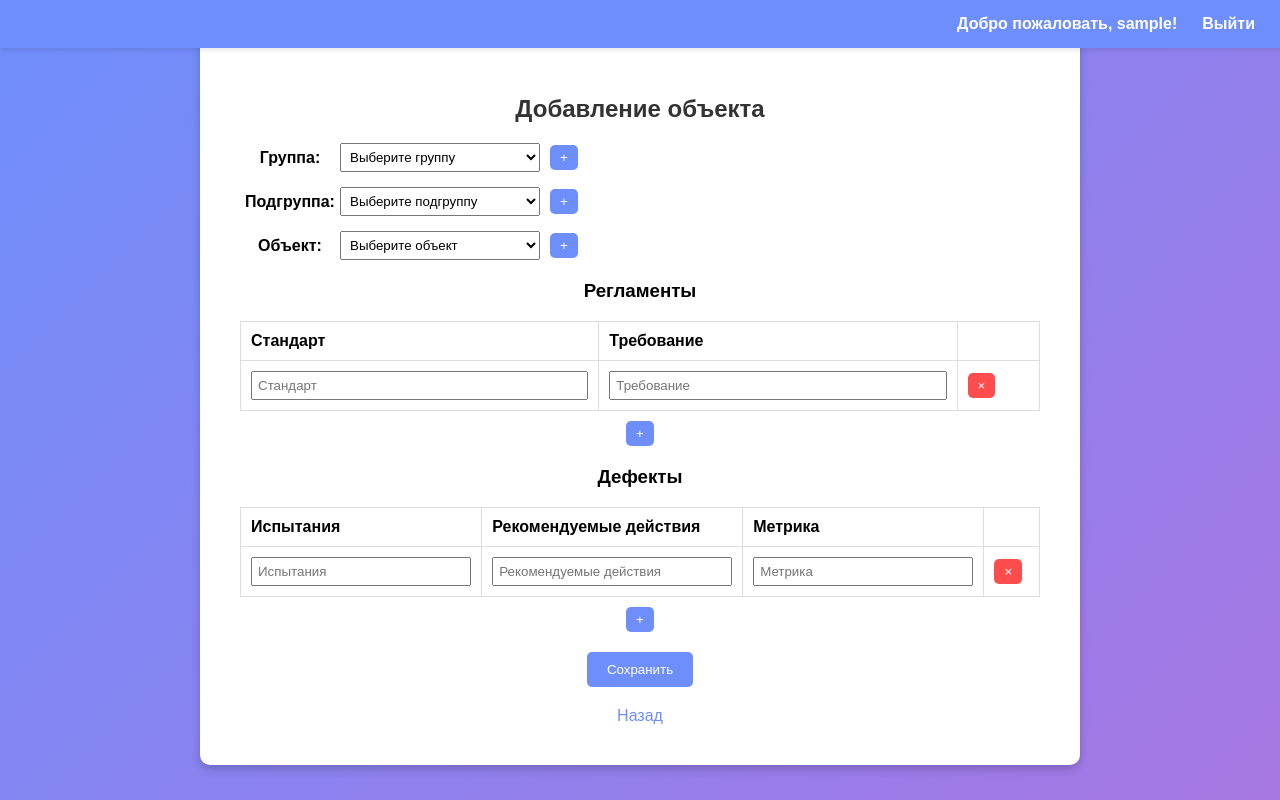
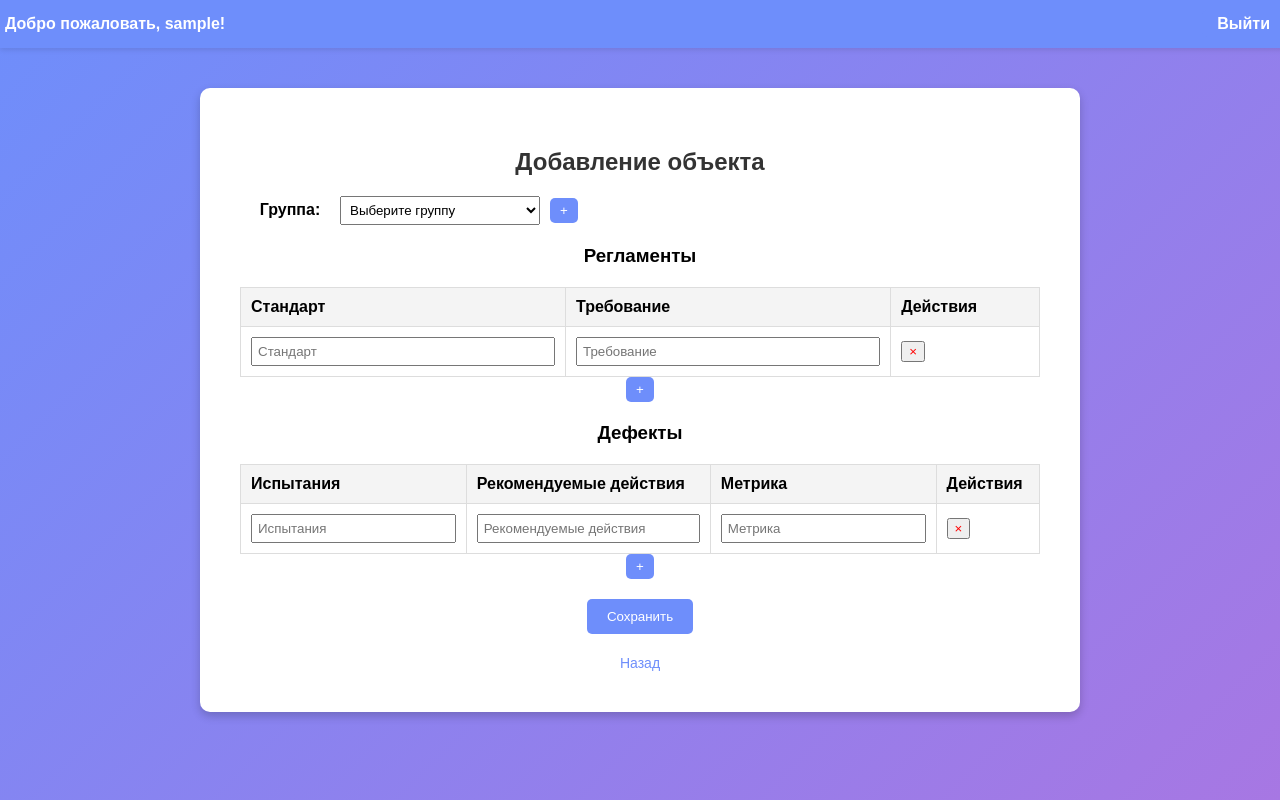
Before and after one commit to abletoburntheweb/kenergy, a Django app: page /edit-db/ in a window 1280 px wide. Run offline with Django 3.2, Linux system fonts and the light colour scheme; the visitor is signed in with stand-in values (Sample User, id 1).

Commit message:
update edit_db

```diff
--- a/kenergy/core/static/css/edit_db.css
+++ b/kenergy/core/static/css/edit_db.css
@@ -2,7 +2,7 @@
 
 .header {
     display: flex;
-    justify-content: flex-end;
+    justify-content: space-between;
     align-items: center;
     padding: 15px 5px;
     background-color: #6e8efb;
@@ -17,13 +17,6 @@
     box-shadow: 0 2px 5px rgba(0, 0, 0, 0.1);
 }
 
-.header-right {
-    display: flex;
-    align-items: center;
-    gap: 15px;
-    margin-right: 20px;
-}
-
 .welcome-message {
     font-size: 16px;
     font-weight: bold;
@@ -35,7 +28,7 @@
     text-decoration: none;
     font-size: 16px;
     font-weight: bold;
-    padding: 5px 10px;
+    padding: 5px 15px;
     border: none;
     border-radius: 5px;
     background-color: #6e8efb;
@@ -107,44 +100,29 @@ h2 {
     margin-top: 20px;
 }
 
-.table-container {
-    position: relative;
-}
-
 table {
     width: 100%;
     border-collapse: collapse;
-    margin-bottom: 10px;
+    margin-top: 20px;
 }
 
-table th,
-table td {
+table th, table td {
     padding: 10px;
     border: 1px solid #ddd;
     text-align: left;
 }
 
-table input {
+table th {
+    background-color: #f4f4f4;
+}
+
+.full-width-input {
     width: 100%;
     padding: 5px;
     box-sizing: border-box;
 }
 
-.remove-button {
-    background-color: #ff4d4d;
-    color: white;
-    border: none;
-    padding: 5px 10px;
-    border-radius: 5px;
-    cursor: pointer;
-    transition: background-color 0.3s ease;
-}
-
-.remove-button:hover {
-    background-color: #c83737;
-}
-
-.add-row-button {
+.add-row-btn {
     background-color: #6e8efb;
     color: white;
     border: none;
@@ -154,8 +132,18 @@ table input {
     transition: background-color 0.3s ease;
 }
 
-.add-row-button:hover {
+.add-row-btn:hover {
     background-color: #5a7de2;
+}
+
+.remove-row-btn {
+    color: red;
+    text-decoration: none;
+    cursor: pointer;
+}
+
+.remove-row-btn:hover {
+    text-decoration: underline;
 }
 
 .save-button {
@@ -175,13 +163,11 @@ table input {
 }
 
 .back-link {
-    display: block;
-    margin-top: 10px;
+    color: #6e8efb;
     text-decoration: none;
-    color: #6e8efb;
-    transition: color 0.3s ease;
+    font-size: 14px;
 }
 
 .back-link:hover {
-    color: #5a7de2;
+    text-decoration: underline;
 }
--- a/kenergy/core/static/js/add_object.js
+++ b/kenergy/core/static/js/add_object.js
@@ -1,44 +1,40 @@
 // core/static/js/add_object.js
 document.addEventListener('DOMContentLoaded', () => {
-    // Добавление строки в таблицу регламентов
+    const addRegulationButton = document.querySelector('#regulations-table + .add-row-btn');
     const regulationsTable = document.getElementById('regulations-table');
-    const addRegulationButton = document.querySelector('.section:nth-child(2) .add-row-button');
 
     addRegulationButton.addEventListener('click', () => {
         const newRow = `
             <tr>
-                <td><input type="text" name="standard" placeholder="Стандарт"></td>
-                <td><input type="text" name="requirement" placeholder="Требование"></td>
-                <td><button type="button" class="remove-button">×</button></td>
+                <td><input type="text" name="standard" placeholder="Стандарт" class="full-width-input"></td>
+                <td><input type="text" name="requirement" placeholder="Требование" class="full-width-input"></td>
+                <td><button type="button" class="remove-row-btn">×</button></td>
             </tr>
         `;
         regulationsTable.querySelector('tbody').insertAdjacentHTML('beforeend', newRow);
 
-        // Добавляем обработчик события для кнопки удаления
-        regulationsTable.querySelectorAll('.remove-button').forEach(button => {
+        regulationsTable.querySelectorAll('.remove-row-btn').forEach(button => {
             button.addEventListener('click', (e) => {
                 e.target.closest('tr').remove();
             });
         });
     });
 
-    // Добавление строки в таблицу дефектов
+    const addDefectButton = document.querySelector('#defects-table + .add-row-btn');
     const defectsTable = document.getElementById('defects-table');
-    const addDefectButton = document.querySelector('.section:nth-child(3) .add-row-button');
 
     addDefectButton.addEventListener('click', () => {
         const newRow = `
             <tr>
-                <td><input type="text" name="test" placeholder="Испытания"></td>
-                <td><input type="text" name="recommendation" placeholder="Рекомендуемые действия"></td>
-                <td><input type="number" name="metric" placeholder="Метрика"></td>
-                <td><button type="button" class="remove-button">×</button></td>
+                <td><input type="text" name="test" placeholder="Испытания" class="full-width-input"></td>
+                <td><input type="text" name="recommendation" placeholder="Рекомендуемые действия" class="full-width-input"></td>
+                <td><input type="number" name="metric" placeholder="Метрика" class="full-width-input"></td>
+                <td><button type="button" class="remove-row-btn">×</button></td>
             </tr>
         `;
         defectsTable.querySelector('tbody').insertAdjacentHTML('beforeend', newRow);
 
-        // Добавляем обработчик события для кнопки удаления
-        defectsTable.querySelectorAll('.remove-button').forEach(button => {
+        defectsTable.querySelectorAll('.remove-row-btn').forEach(button => {
             button.addEventListener('click', (e) => {
                 e.target.closest('tr').remove();
             });
--- a/kenergy/core/templates/core/edit_db.html
+++ b/kenergy/core/templates/core/edit_db.html
@@ -3,14 +3,13 @@
 <html lang="en">
 <head>
     <meta charset="UTF-8">
-    <meta name="viewport" content="width=device-width, initial-scale=1.0">
     <title>Добавление объекта</title>
     {% load static %}
-    <link rel="stylesheet" href="{% static 'css/edit_db.css' %}">
+    <link rel="stylesheet" href="{% static 'css/edit_db.css' %}?v=1">
+    <script src="https://code.jquery.com/jquery-3.6.0.min.js "></script>
 </head>
 <body>
     <div class="header">
-        <div class="header-right">
         <div class="welcome-message">
             Добро пожаловать, {{ request.user.username }}!
         </div>
@@ -18,11 +17,11 @@
             <a href="{% url 'logout' %}" class="btn-logout">Выйти</a>
         </div>
     </div>
-    </div>
 
     <div class="form-container">
         <h2>Добавление объекта</h2>
-        <form method="post" action="{% url 'save_object' %}">
+
+        <form method="post" action="{% url 'save_object' %}" id="edit-db-form">
             {% csrf_token %}
             <div class="form-group">
                 <label for="group">Группа:</label>
@@ -35,74 +34,48 @@
                 <button type="button" class="add-button">+</button>
             </div>
 
-            <div class="form-group">
-                <label for="subgroup">Подгруппа:</label>
-                <select id="subgroup" name="subgroup">
-                    <option value="">Выберите подгруппу</option>
-                    {% for subgroup in subgroups %}
-                        <option value="{{ subgroup.id_g }}">{{ subgroup.название }}</option>
-                    {% endfor %}
-                </select>
-                <button type="button" class="add-button">+</button>
-            </div>
-
-            <div class="form-group">
-                <label for="object">Объект:</label>
-                <select id="object" name="object">
-                    <option value="">Выберите объект</option>
-                    {% for obj in objects %}
-                        <option value="{{ obj.id_o }}">{{ obj.название }}</option>
-                    {% endfor %}
-                </select>
-                <button type="button" class="add-button">+</button>
-            </div>
-
             <div class="section">
                 <h3>Регламенты</h3>
-                <div class="table-container">
-                    <table id="regulations-table">
+                <table id="regulations-table" border="1">
                     <thead>
                         <tr>
                             <th>Стандарт</th>
                             <th>Требование</th>
-                                <th></th>
+                            <th>Действия</th>
                         </tr>
                     </thead>
                     <tbody>
                         <tr>
-                                <td><input type="text" name="standard" placeholder="Стандарт"></td>
-                                <td><input type="text" name="requirement" placeholder="Требование"></td>
-                                <td><button type="button" class="remove-button">×</button></td>
+                            <td><input type="text" name="standard" placeholder="Стандарт" class="full-width-input"></td>
+                            <td><input type="text" name="requirement" placeholder="Требование" class="full-width-input"></td>
+                            <td><button type="button" class="remove-row-btn">×</button></td>
                         </tr>
                     </tbody>
                 </table>
-                    <button type="button" class="add-row-button">+</button>
-                </div>
+                <button type="button" class="add-row-btn">+</button>
             </div>
 
             <div class="section">
                 <h3>Дефекты</h3>
-                <div class="table-container">
-                    <table id="defects-table">
+                <table id="defects-table" border="1">
                     <thead>
                         <tr>
                             <th>Испытания</th>
                             <th>Рекомендуемые действия</th>
                             <th>Метрика</th>
-                                <th></th>
+                            <th>Действия</th>
                         </tr>
                     </thead>
                     <tbody>
                         <tr>
-                                <td><input type="text" name="test" placeholder="Испытания"></td>
-                                <td><input type="text" name="recommendation" placeholder="Рекомендуемые действия"></td>
-                                <td><input type="number" name="metric" placeholder="Метрика"></td>
-                                <td><button type="button" class="remove-button">×</button></td>
+                            <td><input type="text" name="test" placeholder="Испытания" class="full-width-input"></td>
+                            <td><input type="text" name="recommendation" placeholder="Рекомендуемые действия" class="full-width-input"></td>
+                            <td><input type="number" name="metric" placeholder="Метрика" class="full-width-input"></td>
+                            <td><button type="button" class="remove-row-btn">×</button></td>
                         </tr>
                     </tbody>
                 </table>
-                    <button type="button" class="add-row-button">+</button>
-                </div>
+                <button type="button" class="add-row-btn">+</button>
             </div>
 
             <button type="submit" class="save-button">Сохранить</button>
--- a/kenergy/core/views.py
+++ b/kenergy/core/views.py
@@ -249,7 +249,6 @@ def system_settings(request):
 @login_required
 def save_object(request):
     if request.method == 'POST':
-        # Получаем данные из POST-запроса
         group_id = request.POST.get('group')
         subgroup_id = request.POST.get('subgroup')
         object_id = request.POST.get('object')
```
Lines whose indentation alone changed are shown as unchanged.
